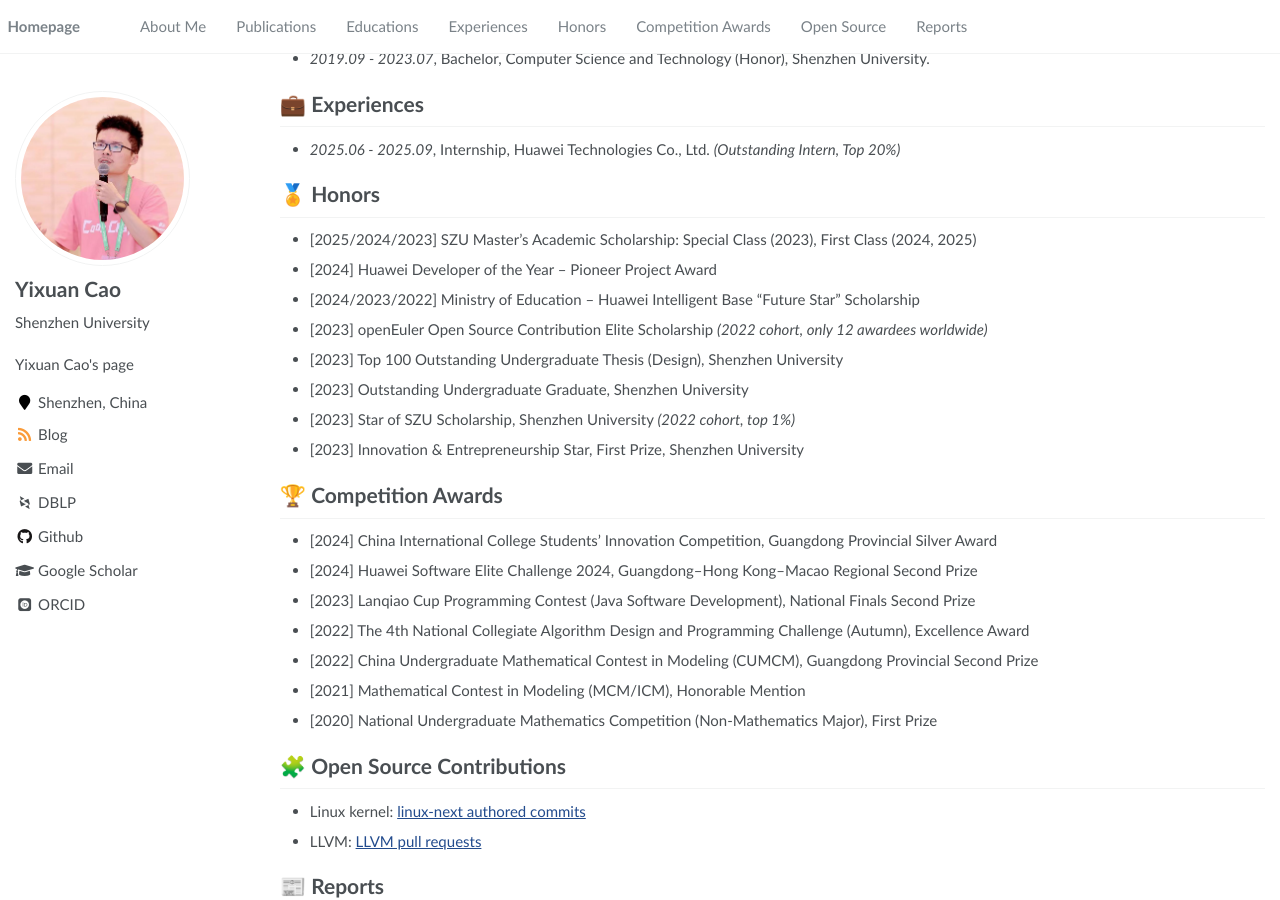
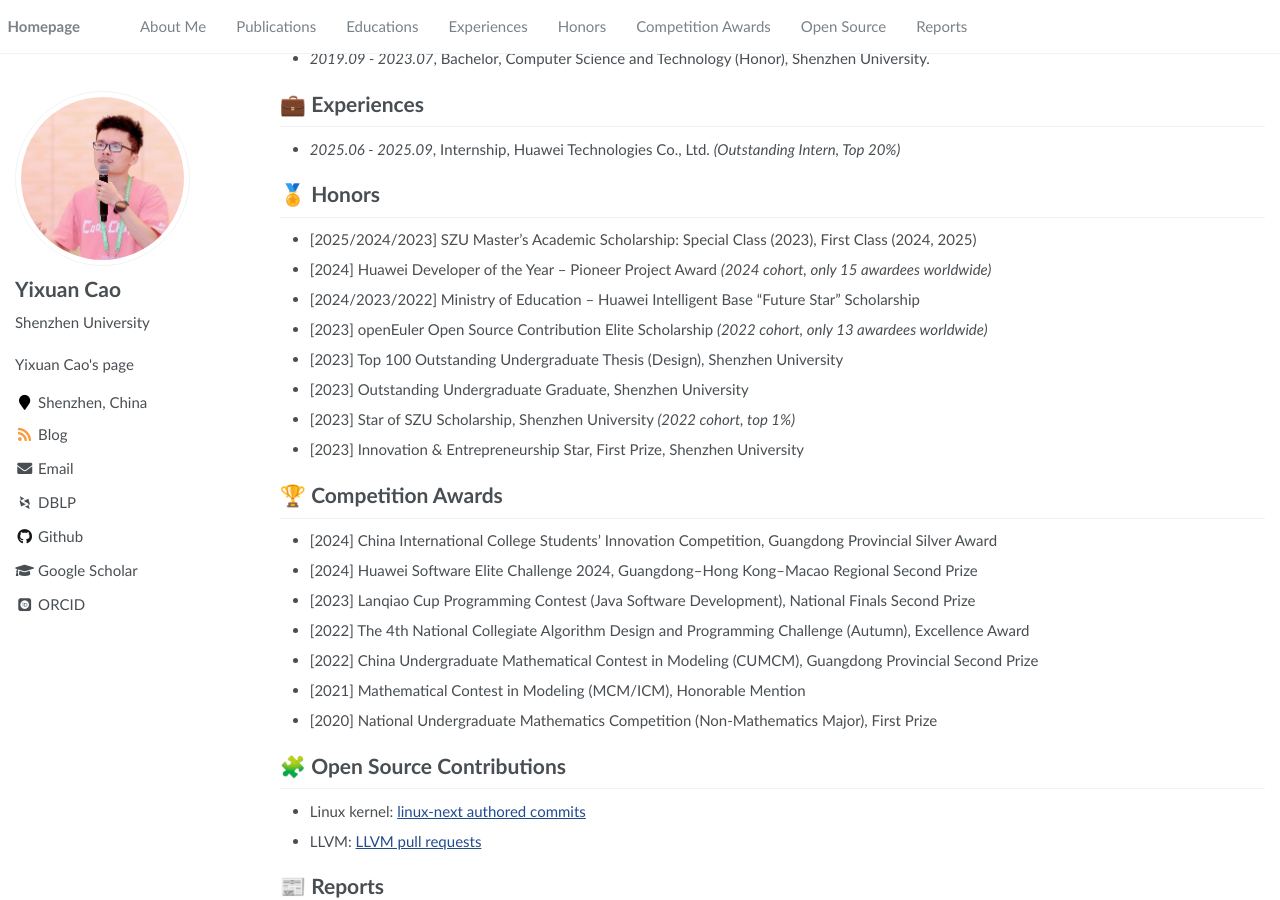
Before and after one commit to Cao-Wuhui/Cao-Wuhui.github.io, a Jekyll site: the page built from _pages/about.md, in a window 1280 px wide and 900 px high, scrolled down 631 px. Built offline with Jekyll 4.4.1, drawn with Linux system fonts in a browser that asks for light colours; some web fonts are replaced.

Commit message:
Revise honors section with detailed award information
Updated award descriptions to include cohort details and awardee counts.

```diff
--- a/_pages/about.md
+++ b/_pages/about.md
@@ -39,9 +39,9 @@ My research interests lie in software systems, security, and large language mode
 
 # 🏅 Honors
 - [2025/2024/2023] SZU Master's Academic Scholarship: Special Class (2023), First Class (2024, 2025)
-- [2024] Huawei Developer of the Year – Pioneer Project Award
+- [2024] Huawei Developer of the Year – Pioneer Project Award *(2024 cohort, only 15 awardees worldwide)*
 - [2024/2023/2022] Ministry of Education – Huawei Intelligent Base "Future Star" Scholarship
-- [2023] openEuler Open Source Contribution Elite Scholarship *(2022 cohort, only 12 awardees worldwide)*
+- [2023] openEuler Open Source Contribution Elite Scholarship *(2022 cohort, only 13 awardees worldwide)*
 - [2023] Top 100 Outstanding Undergraduate Thesis (Design), Shenzhen University
 - [2023] Outstanding Undergraduate Graduate, Shenzhen University
 - [2023] Star of SZU Scholarship, Shenzhen University *(2022 cohort, top 1%)*
```
